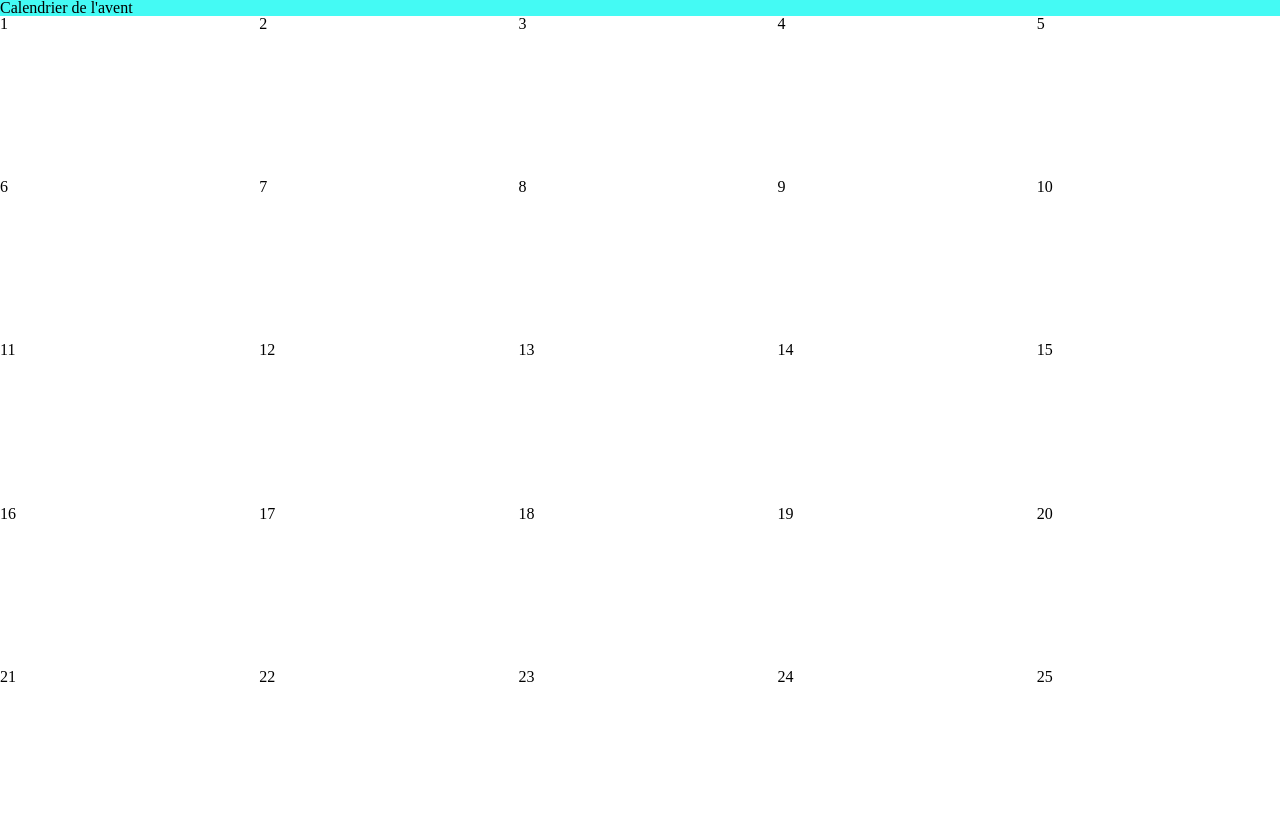
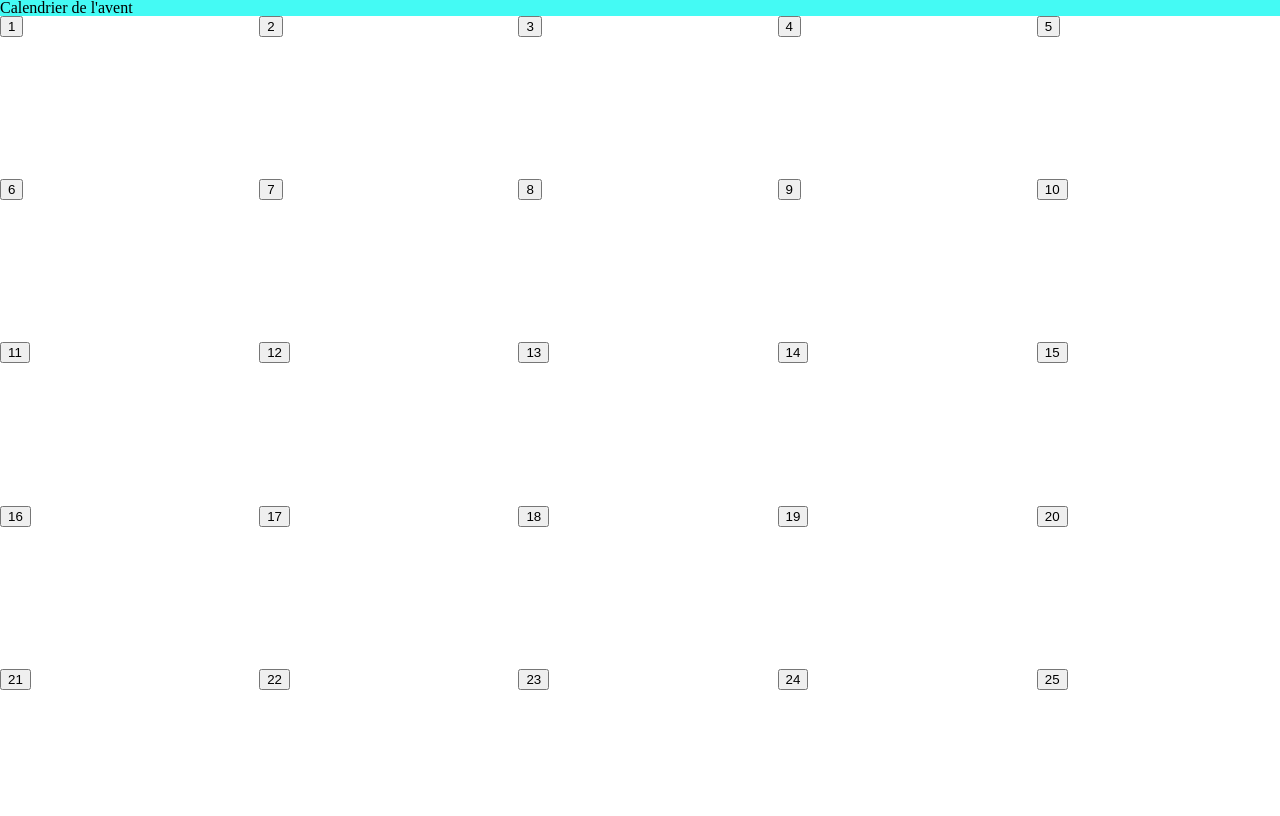
Before and after one commit to ChatelardDaniel/Avent_Calendar, a plain HTML site: page calendrier_de_l_avant-charline/index.html in a window 1280 px wide. Drawn offline with Linux system fonts and the light colour scheme.

Commit message:
Ajout de bouton dans les li

```diff
--- a/calendrier_de_l_avant-charline/index.html
+++ b/calendrier_de_l_avant-charline/index.html
@@ -11,32 +11,33 @@
         <!-- Créer une grille -->
         <!-- Raccourci emmet: ul.advent>li.advent_box*25{chiffre $} dans les accolades je spécifie du texte -->
         <!-- Raccourci emmet: ul.advent>li.advent_box*25{$} -->
+        <!-- Raccourci emmet: ul.advent>li.advent_box*25>button.advent_number{$} -->
         <ul class="advent">
-            <li class="advent_box">1</li>
-            <li class="advent_box">2</li>
-            <li class="advent_box">3</li>
-            <li class="advent_box">4</li>
-            <li class="advent_box">5</li>
-            <li class="advent_box">6</li>
-            <li class="advent_box">7</li>
-            <li class="advent_box">8</li>
-            <li class="advent_box">9</li>
-            <li class="advent_box">10</li>
-            <li class="advent_box">11</li>
-            <li class="advent_box">12</li>
-            <li class="advent_box">13</li>
-            <li class="advent_box">14</li>
-            <li class="advent_box">15</li>
-            <li class="advent_box">16</li>
-            <li class="advent_box">17</li>
-            <li class="advent_box">18</li>
-            <li class="advent_box">19</li>
-            <li class="advent_box">20</li>
-            <li class="advent_box">21</li>
-            <li class="advent_box">22</li>
-            <li class="advent_box">23</li>
-            <li class="advent_box">24</li>
-            <li class="advent_box">25</li>
+            <li class="advent_box"><button class="advent_number">1</button></li>
+            <li class="advent_box"><button class="advent_number">2</button></li>
+            <li class="advent_box"><button class="advent_number">3</button></li>
+            <li class="advent_box"><button class="advent_number">4</button></li>
+            <li class="advent_box"><button class="advent_number">5</button></li>
+            <li class="advent_box"><button class="advent_number">6</button></li>
+            <li class="advent_box"><button class="advent_number">7</button></li>
+            <li class="advent_box"><button class="advent_number">8</button></li>
+            <li class="advent_box"><button class="advent_number">9</button></li>
+            <li class="advent_box"><button class="advent_number">10</button></li>
+            <li class="advent_box"><button class="advent_number">11</button></li>
+            <li class="advent_box"><button class="advent_number">12</button></li>
+            <li class="advent_box"><button class="advent_number">13</button></li>
+            <li class="advent_box"><button class="advent_number">14</button></li>
+            <li class="advent_box"><button class="advent_number">15</button></li>
+            <li class="advent_box"><button class="advent_number">16</button></li>
+            <li class="advent_box"><button class="advent_number">17</button></li>
+            <li class="advent_box"><button class="advent_number">18</button></li>
+            <li class="advent_box"><button class="advent_number">19</button></li>
+            <li class="advent_box"><button class="advent_number">20</button></li>
+            <li class="advent_box"><button class="advent_number">21</button></li>
+            <li class="advent_box"><button class="advent_number">22</button></li>
+            <li class="advent_box"><button class="advent_number">23</button></li>
+            <li class="advent_box"><button class="advent_number">24</button></li>
+            <li class="advent_box"><button class="advent_number">25</button></li>
         </ul>
     </body>
 </html>
--- a/calendrier_de_l_avant-charline/sass/components/_advent.sass
+++ b/calendrier_de_l_avant-charline/sass/components/_advent.sass
@@ -9,7 +9,6 @@
     &_box
         // boucle en sass
         @for $i from 1 through 24
-
             &:nth-child(#{$i})
                 background-image: url("../images/image-#{$i}.svg")
                 background-repeat: no-repeat
```
Also changed, not shown: 1 other file.
